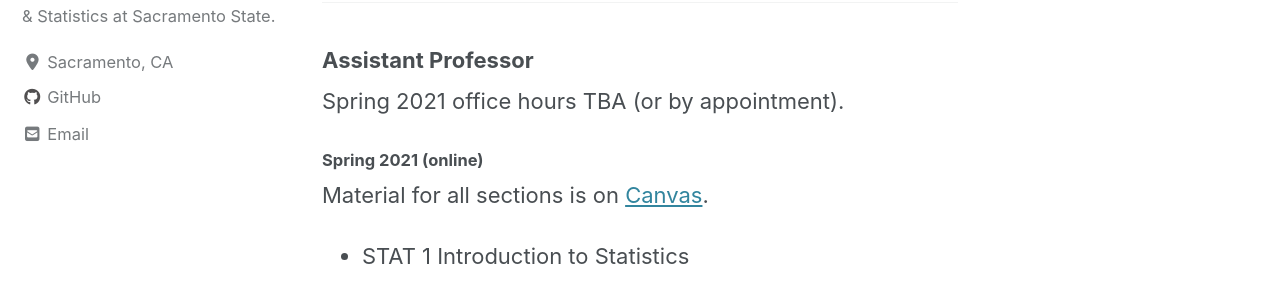
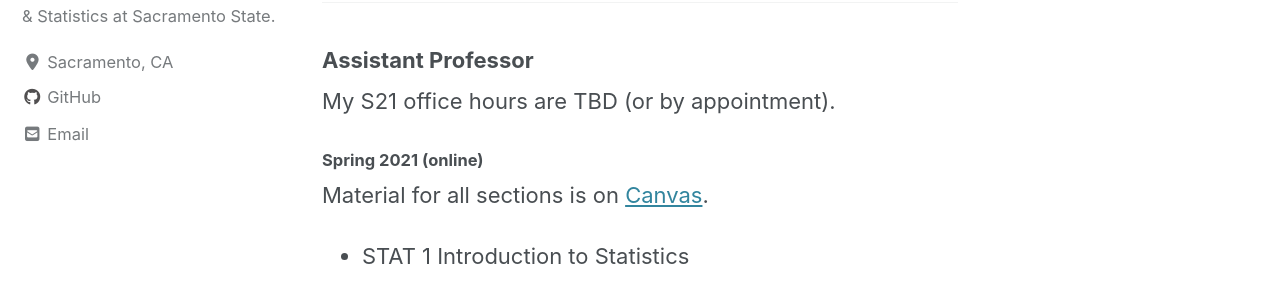
Before and after one commit to lgpcappiello/lgpcappiello.github.io, a Jekyll site: the page built from teaching/index.md, in a window 1280 px wide and 900 px high. Shown: the part 295-577 px from the top of the window. Built offline with Jekyll 4.4.1, drawn with Linux system fonts in a browser that asks for light colours; cached includes are drawn as plain includes; nearby versions of some CDN libraries.

Commit message:
Update index.md

```diff
--- a/teaching/index.md
+++ b/teaching/index.md
@@ -7,7 +7,7 @@ author_profile: true
 
 ## Department of Mathematics & Statistics at Sacramento State
 ### Assistant Professor
-Spring 2021 office hours TBA (or by appointment).
+My S21 office hours are TBD (or by appointment).
 #### Spring 2021 (online)
 Material for all sections is on [Canvas](https://csus.instructure.com/).
 - STAT 1 Introduction to Statistics
```
